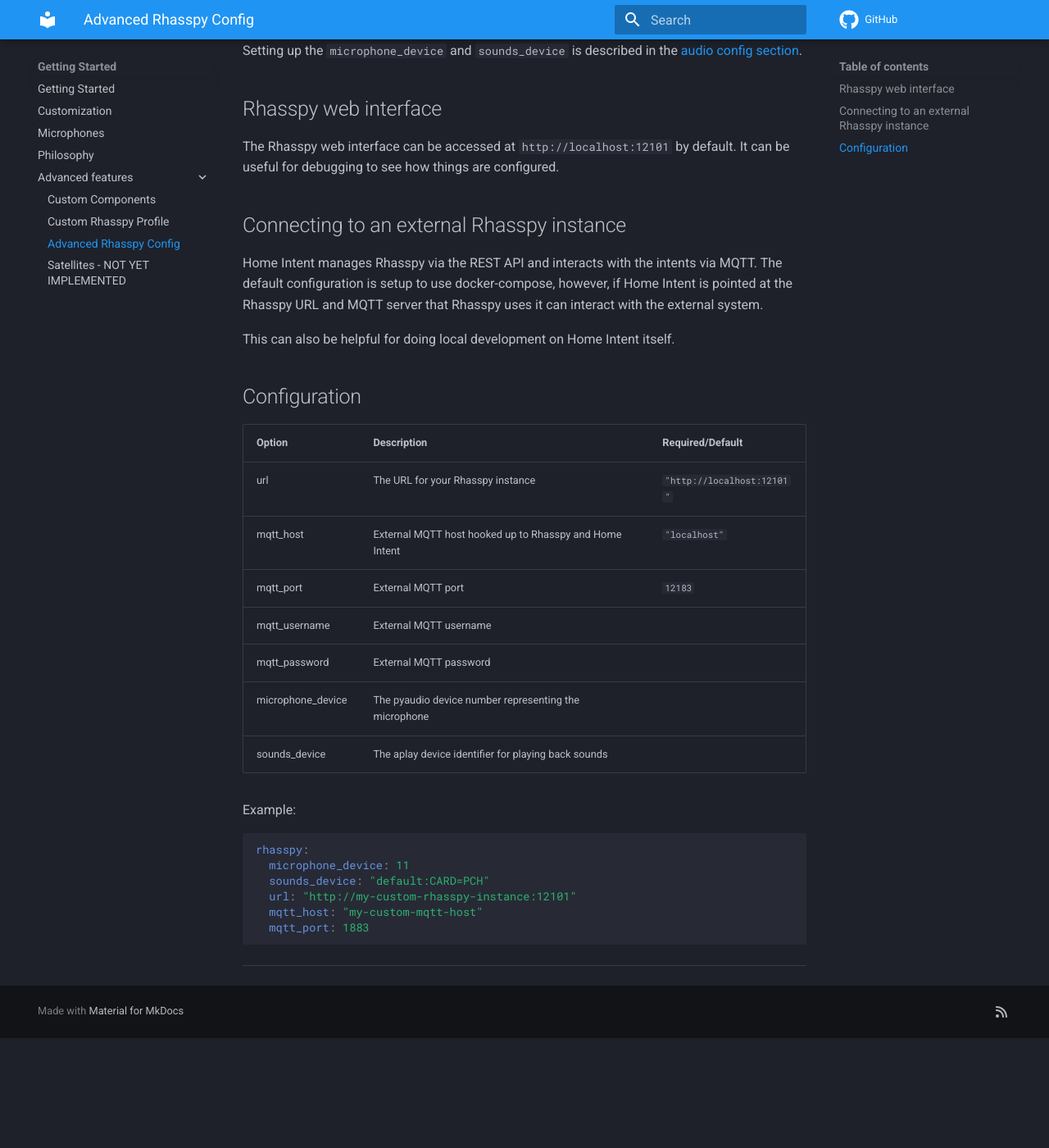
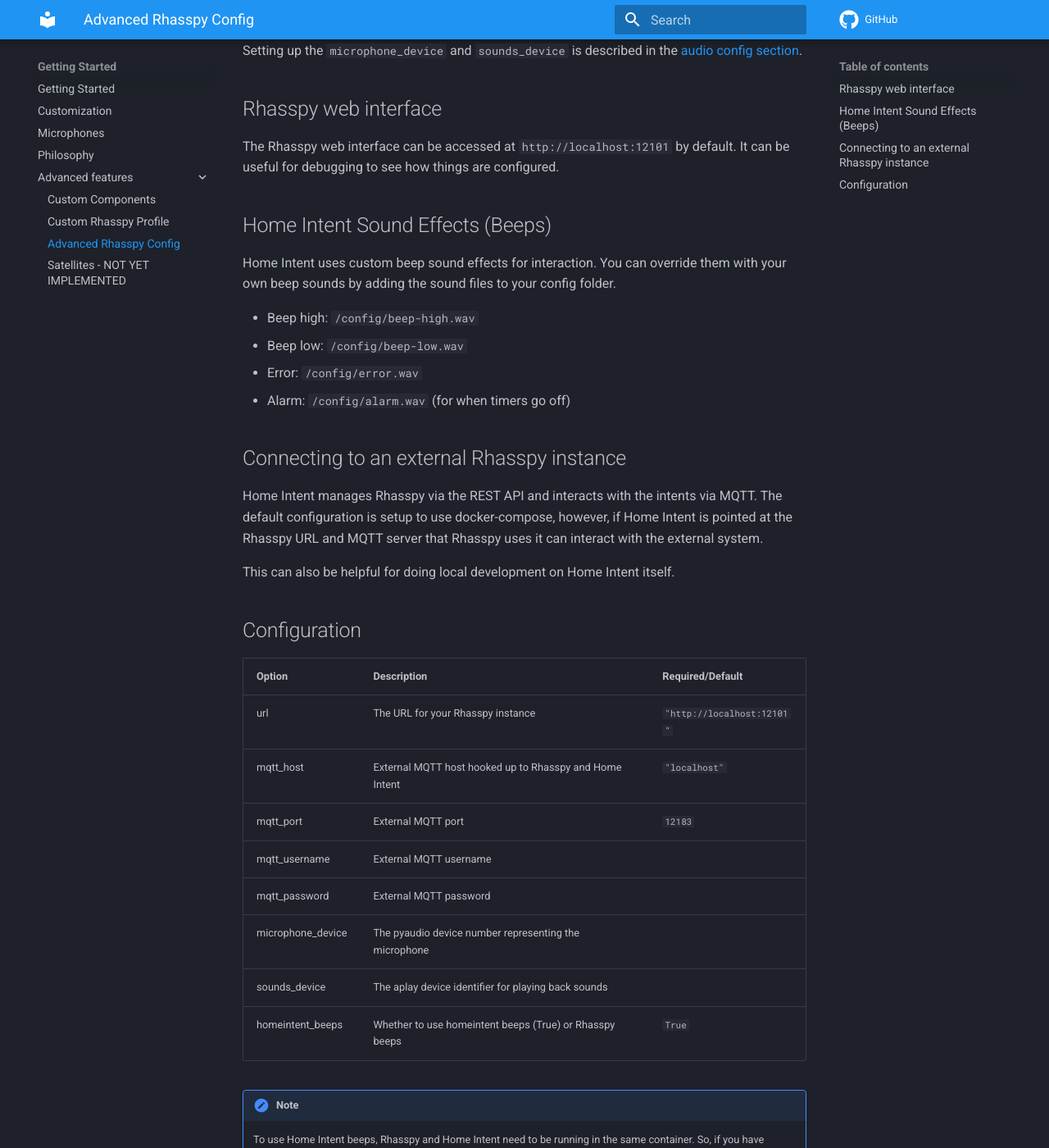
Before and after one commit to JarvyJ/HomeIntent, an MkDocs documentation site: the page built from docs/docs/getting-started/advanced-features/rhasspy-config.md, in a window 1280 px wide and 1400 px high, scrolled down 297 px. Shown: the whole window at 82% size. Built offline with MkDocs 1.6.1 and Material for MkDocs 9.7.7, drawn with Linux system fonts in a browser that asks for light colours; comment, search, counter and statistics services are not loaded; before the commit the page ends 1563 px from its top, so only the background shows below that; some of the changed text lies outside the part shown.

Commit message:
updated docs on how /config works and added sounds

````diff
--- a/docs/docs/getting-started/advanced-features/rhasspy-config.md
+++ b/docs/docs/getting-started/advanced-features/rhasspy-config.md
@@ -5,6 +5,15 @@
 
 ## Rhasspy web interface
 The Rhasspy web interface can be accessed at `http://localhost:12101` by default. It can be useful for debugging to see how things are configured.
+
+## Home Intent Sound Effects (Beeps)
+Home Intent uses custom beep sound effects for interaction. You can override them with your own beep sounds by adding the sound files to your config folder.
+
+ * Beep high: `/config/beep-high.wav`
+ * Beep low: `/config/beep-low.wav`
+ * Error: `/config/error.wav`
+ * Alarm: `/config/alarm.wav` (for when timers go off)
+
 
 ## Connecting to an external Rhasspy instance
 Home Intent manages Rhasspy via the REST API and interacts with the intents via MQTT. The default configuration is setup to use docker-compose, however, if Home Intent is pointed at the Rhasspy URL and MQTT server that Rhasspy uses it can interact with the external system.
@@ -22,6 +31,11 @@
 | mqtt_password     | External MQTT password                                  |                            |
 | microphone_device | The pyaudio device number representing the microphone   |                            |
 | sounds_device     | The aplay device identifier for playing back sounds     |                            |
+| homeintent_beeps  | Whether to use homeintent beeps (True) or Rhasspy beeps | `True`                     |
+
+!!!note
+    To use Home Intent beeps, Rhasspy and Home Intent need to be running in the same container.
+    So, if you have separate Rhasspy and Home Intent instances, the Home Intent beeps will not work and should be set to `False`.
 
 Example:
 ```yaml
--- a/docs/mkdocs.yml
+++ b/docs/mkdocs.yml
@@ -44,4 +44,4 @@
 extra:
   social:
     - icon: fontawesome/solid/rss
-      link: /feed_rss_created.xml
+      link: https://github.com/JarvyJ/HomeIntent/releases.atom
````
Also changed, not shown: docs/docs/integrations/home-assistant.md (+12 -2 lines), docs/docs/.pages, 8 other files.
